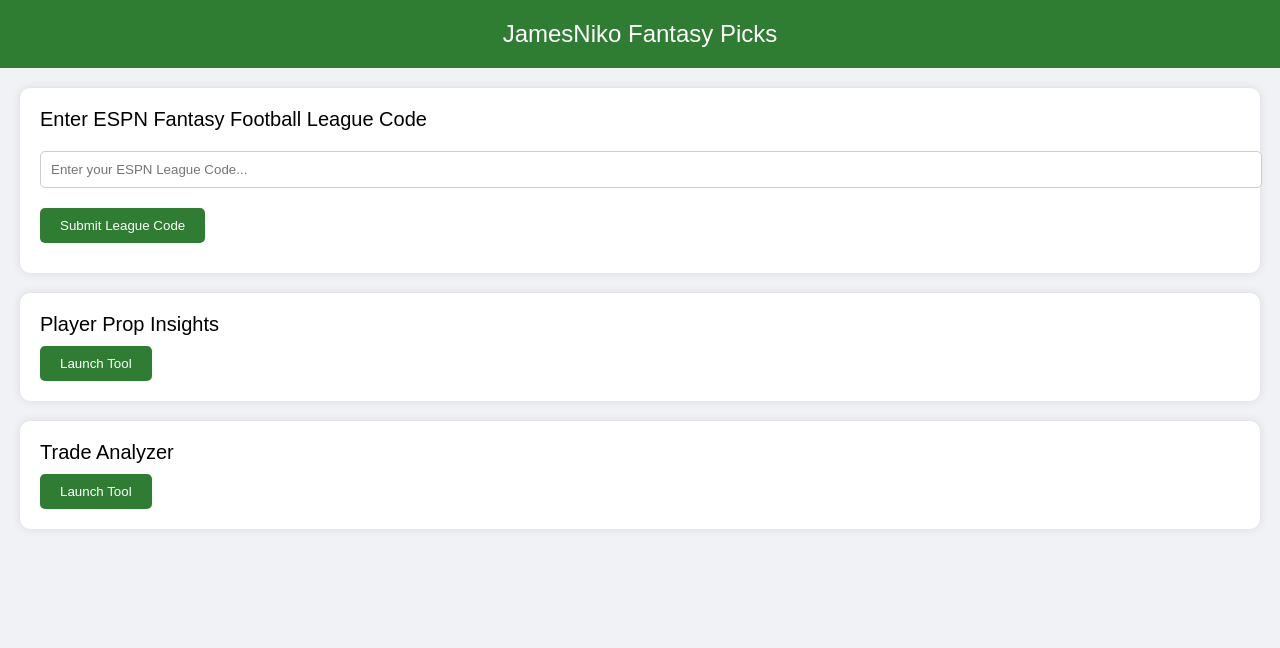
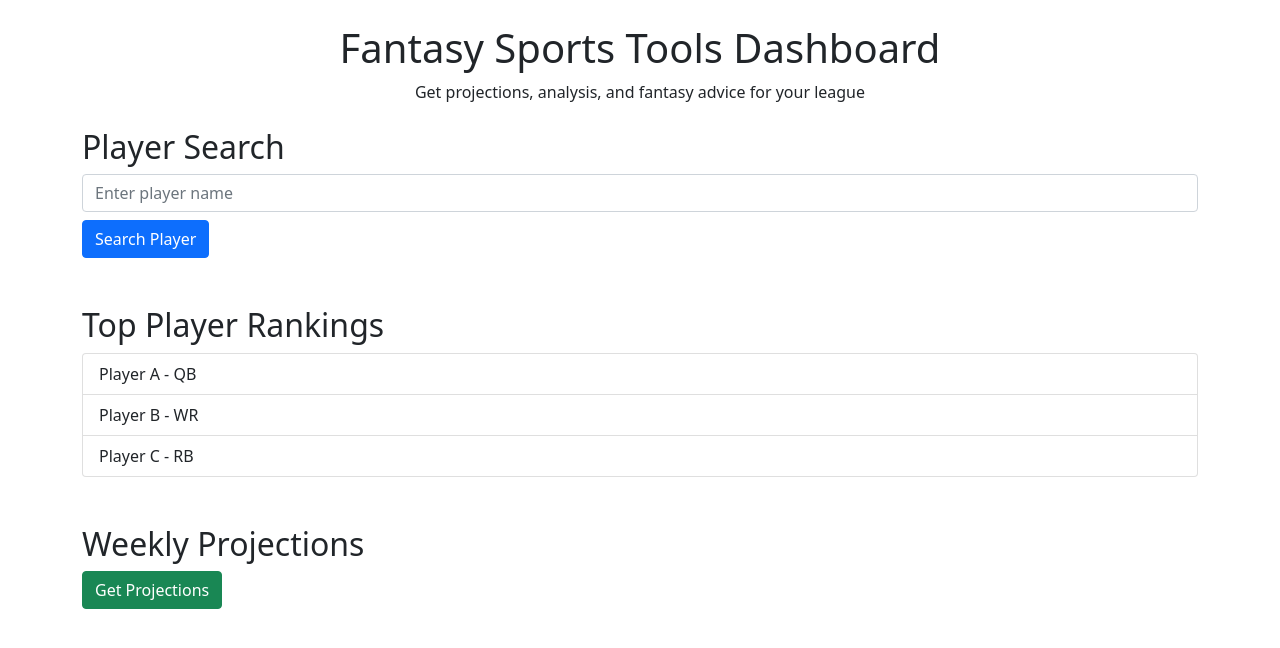
Before and after one commit to nikojames/JamesNIkoPicks, a plain HTML site: page index.html in a window 1280 px wide. Drawn offline with nearby package versions, Linux system fonts and the light colour scheme.

Commit message:
Update index.html

```diff
--- a/index.html
+++ b/index.html
@@ -3,120 +3,84 @@
 <head>
     <meta charset="UTF-8">
     <meta name="viewport" content="width=device-width, initial-scale=1.0">
-    <title>JamesNiko Fantasy Picks</title>
-    <link rel="stylesheet" href="styles.css">
-    <style>
-        body {
-            font-family: Arial, sans-serif;
-            background-color: #f0f2f5;
-            margin: 0;
-            padding: 0;
-        }
-        .header {
-            background-color: #2e7d32;
-            padding: 20px;
-            text-align: center;
-            color: #ffffff;
-            font-size: 24px;
-        }
-        .section, .tool-container {
-            margin: 20px;
-            padding: 20px;
-            background-color: #ffffff;
-            border-radius: 10px;
-            box-shadow: 0 0 10px rgba(0, 0, 0, 0.1);
-        }
-        .section-title {
-            font-size: 20px;
-            margin-bottom: 10px;
-        }
-        .section-content {
-            font-size: 16px;
-            line-height: 1.5;
-            margin-bottom: 10px;
-        }
-        .button, .submit-button {
-            padding: 10px 20px;
-            background-color: #2e7d32;
-            color: #ffffff;
-            border: none;
-            border-radius: 5px;
-            cursor: pointer;
-        }
-        .input-field {
-            width: 100%;
-            padding: 10px;
-            margin-top: 10px;
-            margin-bottom: 20px;
-            border: 1px solid #ccc;
-            border-radius: 5px;
-        }
-        .tool-container {
-            background-color: #e8f5e9;
-            display: none;
-        }
-    </style>
+    <title>Fantasy Tools Dashboard</title>
+    <link rel="stylesheet" href="https://cdnjs.cloudflare.com/ajax/libs/bootstrap/5.1.3/css/bootstrap.min.css">
 </head>
 <body>
-    <div class="header">
-        JamesNiko Fantasy Picks
-    </div>
+    <div class="container">
+        <header class="my-4 text-center">
+            <h1>Fantasy Sports Tools Dashboard</h1>
+            <p>Get projections, analysis, and fantasy advice for your league</p>
+        </header>
 
-    <div class="section">
-        <div class="section-title">Enter ESPN Fantasy Football League Code</div>
-        <div class="section-content">
-            <input type="text" id="leagueCode" class="input-field" placeholder="Enter your ESPN League Code...">
-            <button class="submit-button" onclick="submitLeagueCode()">Submit League Code</button>
-        </div>
-    </div>
+        <!-- Player Search Section -->
+        <section id="player-search">
+            <h2>Player Search</h2>
+            <input type="text" id="playerName" placeholder="Enter player name" class="form-control mb-2">
+            <button id="searchBtn" class="btn btn-primary">Search Player</button>
+            <div id="playerInfo" class="mt-3"></div>
+        </section>
 
-    <!-- Tools Section -->
-    <div class="section">
-        <div class="section-title">Player Prop Insights</div>
-        <button class="button" onclick="showTool('playerPropContainer')">Launch Tool</button>
-    </div>
-    <div class="section">
-        <div class="section-title">Trade Analyzer</div>
-        <button class="button" onclick="showTool('tradeAnalyzerContainer')">Launch Tool</button>
-    </div>
+        <!-- Player Rankings Section -->
+        <section id="player-rankings" class="my-5">
+            <h2>Top Player Rankings</h2>
+            <ul id="rankingsList" class="list-group">
+                <!-- Player Rankings will populate here -->
+            </ul>
+        </section>
 
-    <!-- Tool Containers -->
-    <div id="playerPropContainer" class="tool-container">
-        <h3>Player Prop Insights Tool</h3>
-        <p>Detailed insights and analysis of player props will be displayed here.</p>
-    </div>
-
-    <div id="tradeAnalyzerContainer" class="tool-container">
-        <h3>Trade Analyzer Tool</h3>
-        <p>Analysis of proposed trades will be displayed here.</p>
+        <!-- Weekly Projections Section -->
+        <section id="weekly-projections" class="my-5">
+            <h2>Weekly Projections</h2>
+            <button id="getProjections" class="btn btn-success">Get Projections</button>
+            <div id="projectionsTable" class="mt-3"></div>
+        </section>
     </div>
 
     <script>
-        // Show the tool container when a button is clicked
-        function showTool(containerId) {
-            const leagueCode = document.getElementById('leagueCode').value;
-            if (!leagueCode) {
-                alert('Please enter your ESPN Fantasy Football League Code first.');
-                return;
-            }
+        document.getElementById('searchBtn').addEventListener('click', function() {
+            const playerName = document.getElementById('playerName').value;
+            // Mock data search (replace with API or backend connection)
+            const playerData = {
+                name: playerName,
+                position: 'Running Back',
+                team: 'Fantasy Team',
+                points: Math.floor(Math.random() * 100) + 50
+            };
+            document.getElementById('playerInfo').innerHTML =
+                `<strong>Name:</strong> ${playerData.name} <br>
+                <strong>Position:</strong> ${playerData.position} <br>
+                <strong>Team:</strong> ${playerData.team} <br>
+                <strong>Fantasy Points:</strong> ${playerData.points}`;
+        });
 
-            // Hide all tool containers first
-            const toolContainers = document.querySelectorAll('.tool-container');
-            toolContainers.forEach(container => {
-                container.style.display = 'none';
+        document.getElementById('getProjections').addEventListener('click', function() {
+            // Mock projection data (replace with backend connection)
+            const projections = [
+                {name: 'Player 1', points: 25},
+                {name: 'Player 2', points: 18},
+                {name: 'Player 3', points: 32}
+            ];
+            let html = '<table class="table table-striped"><thead><tr><th>Player</th><th>Projected Points</th></tr></thead><tbody>';
+            projections.forEach(player => {
+                html += `<tr><td>${player.name}</td><td>${player.points}</td></tr>`;
             });
+            html += '</tbody></table>';
+            document.getElementById('projectionsTable').innerHTML = html;
+        });
 
-            // Show the selected tool container
-            document.getElementById(containerId).style.display = 'block';
-        }
-
-        // Placeholder for league code submission
-        function submitLeagueCode() {
-            let leagueCode = document.getElementById('leagueCode').value;
-            if (leagueCode) {
-                alert('League Code submitted successfully. Your league data will be synced in the background.');
-            }
-        }
+        // Mock top player rankings (replace with backend connection)
+        const rankings = [
+            'Player A - QB',
+            'Player B - WR',
+            'Player C - RB'
+        ];
+        rankings.forEach(player => {
+            const listItem = document.createElement('li');
+            listItem.classList.add('list-group-item');
+            listItem.textContent = player;
+            document.getElementById('rankingsList').appendChild(listItem);
+        });
     </script>
 </body>
 </html>
```
